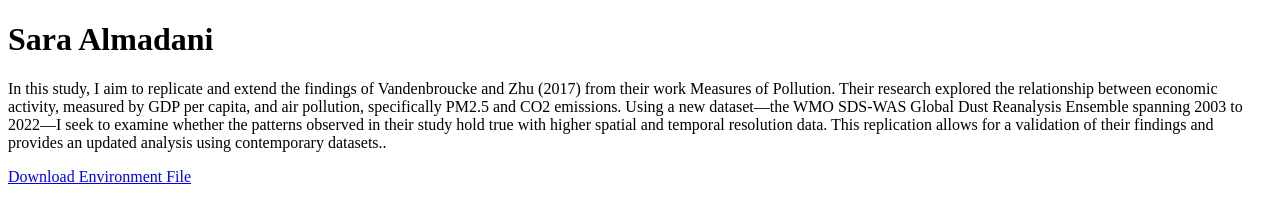
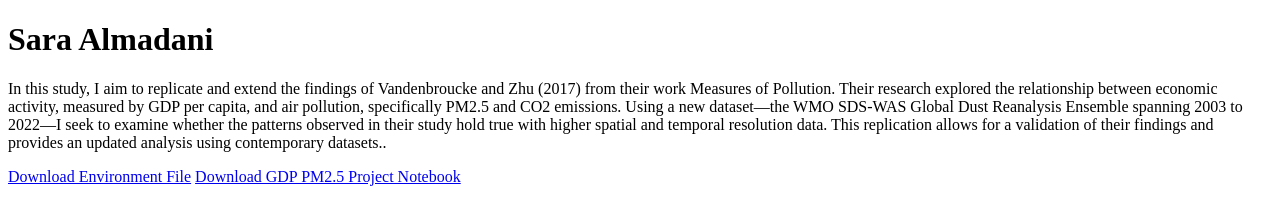
Before and after one commit to salmadani/Project, a plain HTML site: page index.html in a window 1280 px wide. Drawn offline with Linux system fonts and the light colour scheme.

Commit message:
Update index.html

```diff
--- a/index.html
+++ b/index.html
@@ -10,5 +10,8 @@
       Using a new dataset—the WMO SDS-WAS Global Dust Reanalysis Ensemble spanning 2003 to 2022—I seek to examine whether the patterns observed in their study hold true with higher spatial and temporal resolution data.
       This replication allows for a validation of their findings and provides an updated analysis using contemporary datasets..</p>
     <a href="environment.yaml">Download Environment File</a>
+
+    <a href="GDP%20PM2.5%20Project.ipynb" download>Download GDP PM2.5 Project Notebook</a>
+
 </body>
 </html>
```
